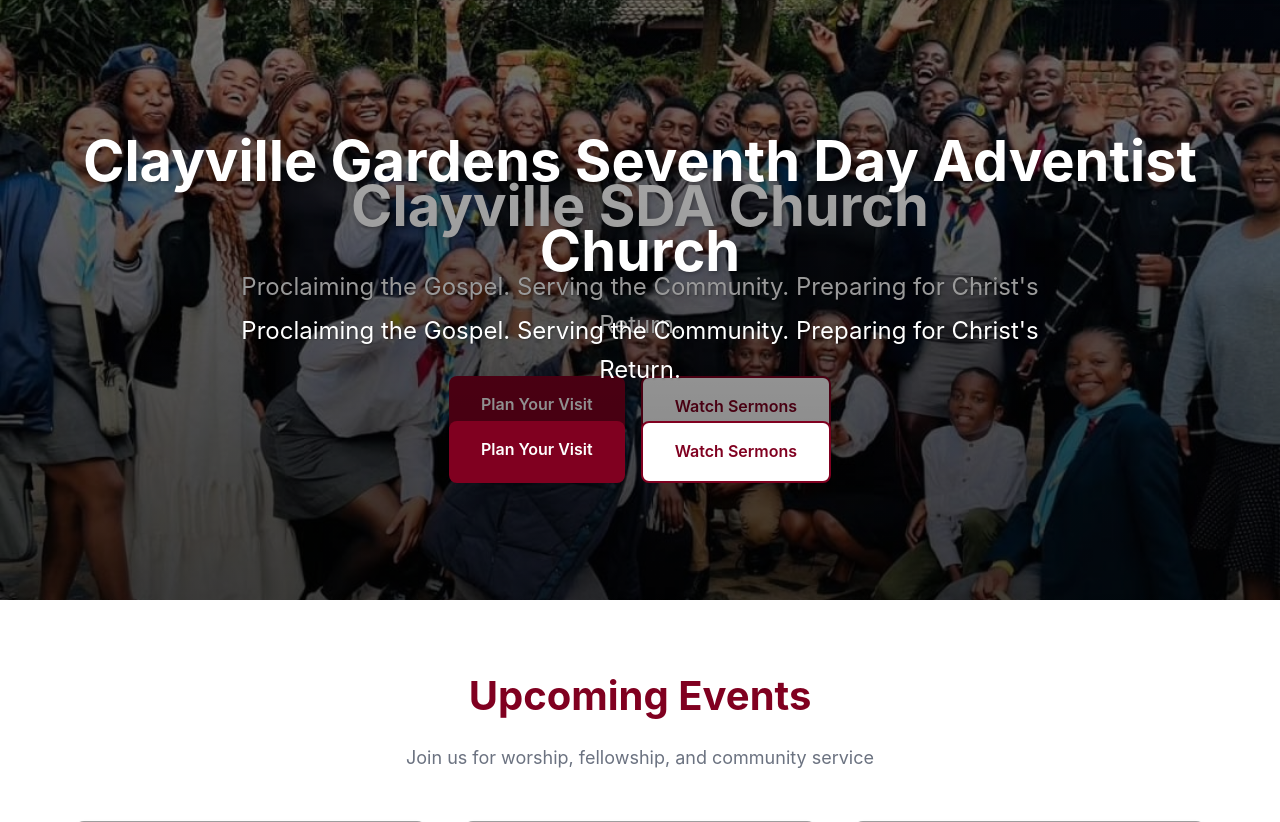
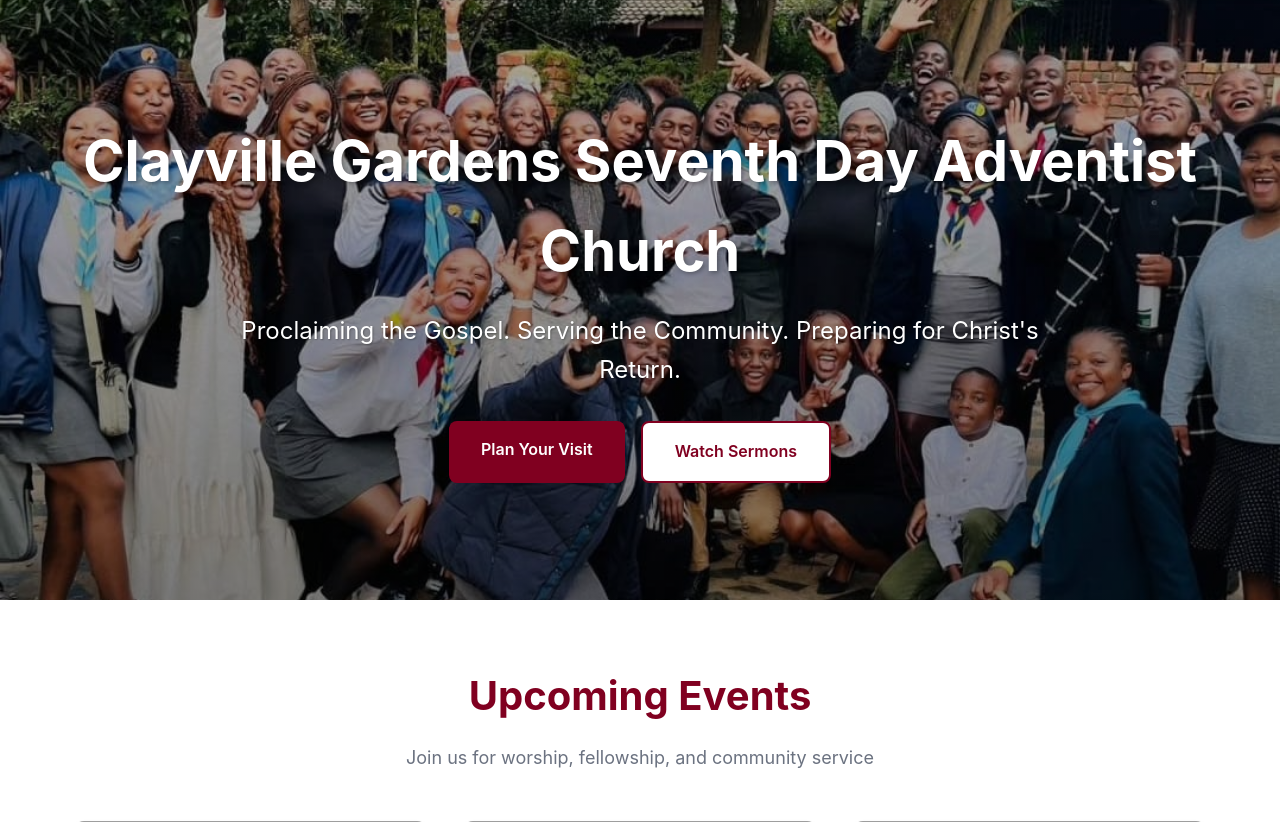
Before and after one commit to MisheckGalx/YouthConnectSDA, a Flask app: page / in a window 1280 px wide. Shown: the part 82-904 px from the top of the page. Run offline with Flask 3, Linux system fonts and the light colour scheme; data comes from the database, SQL or seed files in the repository; grey boxes are pictures that could not be loaded.

Commit message:
Update home.html

```diff
--- a/templates/home.html
+++ b/templates/home.html
@@ -1,42 +1,11 @@
 {% extends "base.html" %}
 
-{% block title %}Home - Clayville SDA Church{% endblock %}
+{% block title %}Home - Clayville Gardens SDA Church{% endblock %}
 
 {% block content %}
 <!-- Hero Slider -->
 <div class="hero-slider">
     <div class="slide active" style="background-image: url('/static/hero1.jpg');">
-    <div class="slide-overlay">
-        <h1>Clayville SDA Church</h1>
-        <p>Proclaiming the Gospel. Serving the Community. Preparing for Christ's Return.</p>
-        <div class="cta-buttons">
-            <a href="{{ url_for('services') }}" class="btn btn-primary">Plan Your Visit</a>
-            <a href="{{ url_for('sermons') }}" class="btn btn-secondary">Watch Sermons</a>
-        </div>
-    </div>
-</div>
-
-<div class="slide" style="background-image: url('/static/hero2.jpg');">
-    <div class="slide-overlay">
-        <h1>Join Our Community</h1>
-        <p>A welcoming church family committed to worship and service.</p>
-        <div class="cta-buttons">
-            <a href="{{ url_for('about') }}" class="btn btn-primary">Learn More</a>
-            <a href="{{ url_for('events') }}" class="btn btn-secondary">View Events</a>
-        </div>
-    </div>
-</div>
-
-<div class="slide" style="background-image: url('/static/hero3.jpg');">
-    <div class="slide-overlay">
-        <h1>Growing in Faith</h1>
-        <p>Bible study, prayer meetings, and programs for all ages.</p>
-        <div class="cta-buttons">
-            <a href="{{ url_for('services') }}" class="btn btn-primary">Service Times</a>
-            <a href="{{ url_for('contact') }}" class="btn btn-secondary">Get Connected</a>
-        </div>
-    </div>
-</div>
         <div class="slide-overlay">
             <h1>Clayville Gardens Seventh Day Adventist Church</h1>
             <p>Proclaiming the Gospel. Serving the Community. Preparing for Christ's Return.</p>
@@ -46,7 +15,8 @@
             </div>
         </div>
     </div>
-    <div class="slide" style="background-image: url('https://images.unsplash.com/photo-1507692049790-de58290a4334?w=1600&q=80');">
+
+    <div class="slide" style="background-image: url('/static/hero2.jpg');">
         <div class="slide-overlay">
             <h1>Join Our Community</h1>
             <p>A welcoming church family committed to worship, fellowship, and service.</p>
@@ -56,7 +26,8 @@
             </div>
         </div>
     </div>
-    <div class="slide" style="background-image: url('https://images.unsplash.com/photo-1511632765486-a01980e01a18?w=1600&q=80');">
+
+    <div class="slide" style="background-image: url('/static/hero3.jpg');">
         <div class="slide-overlay">
             <h1>Growing in Faith Together</h1>
             <p>Bible study, prayer meetings, and discipleship programs for all ages.</p>
```
